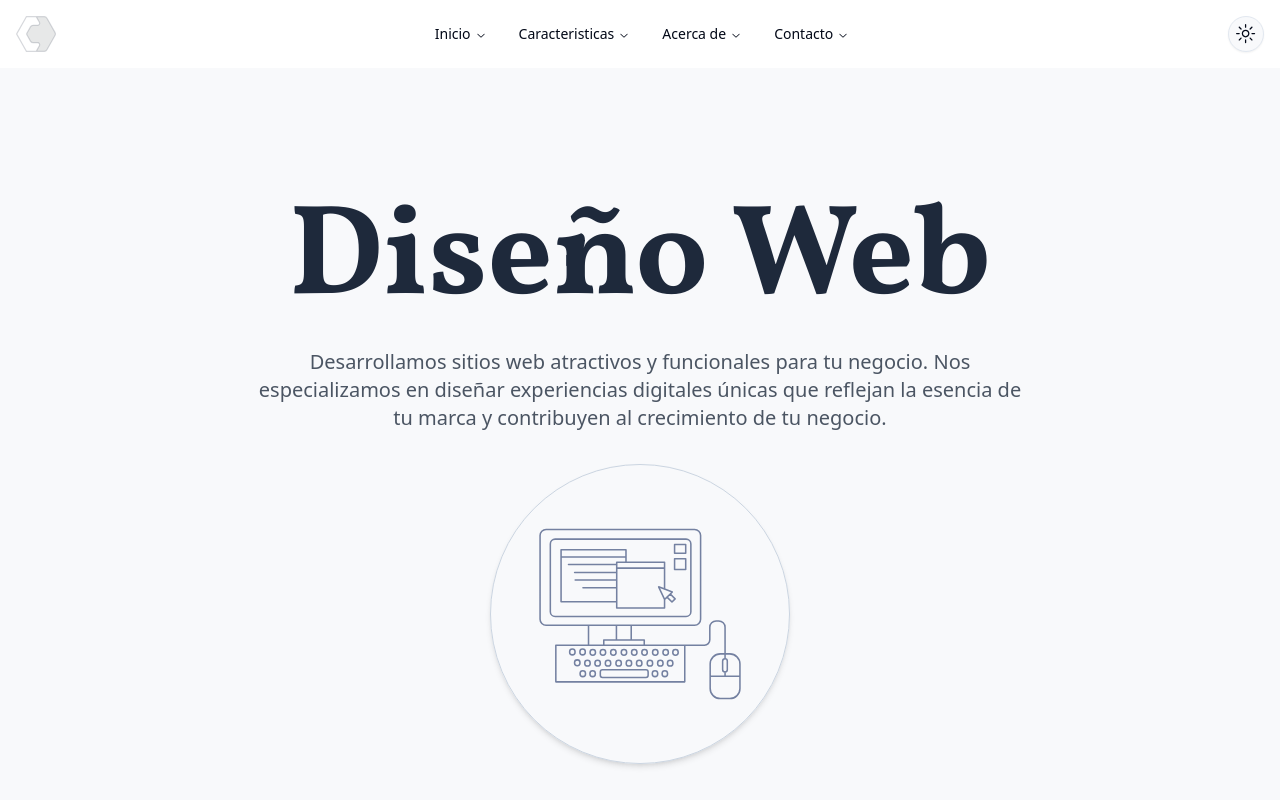
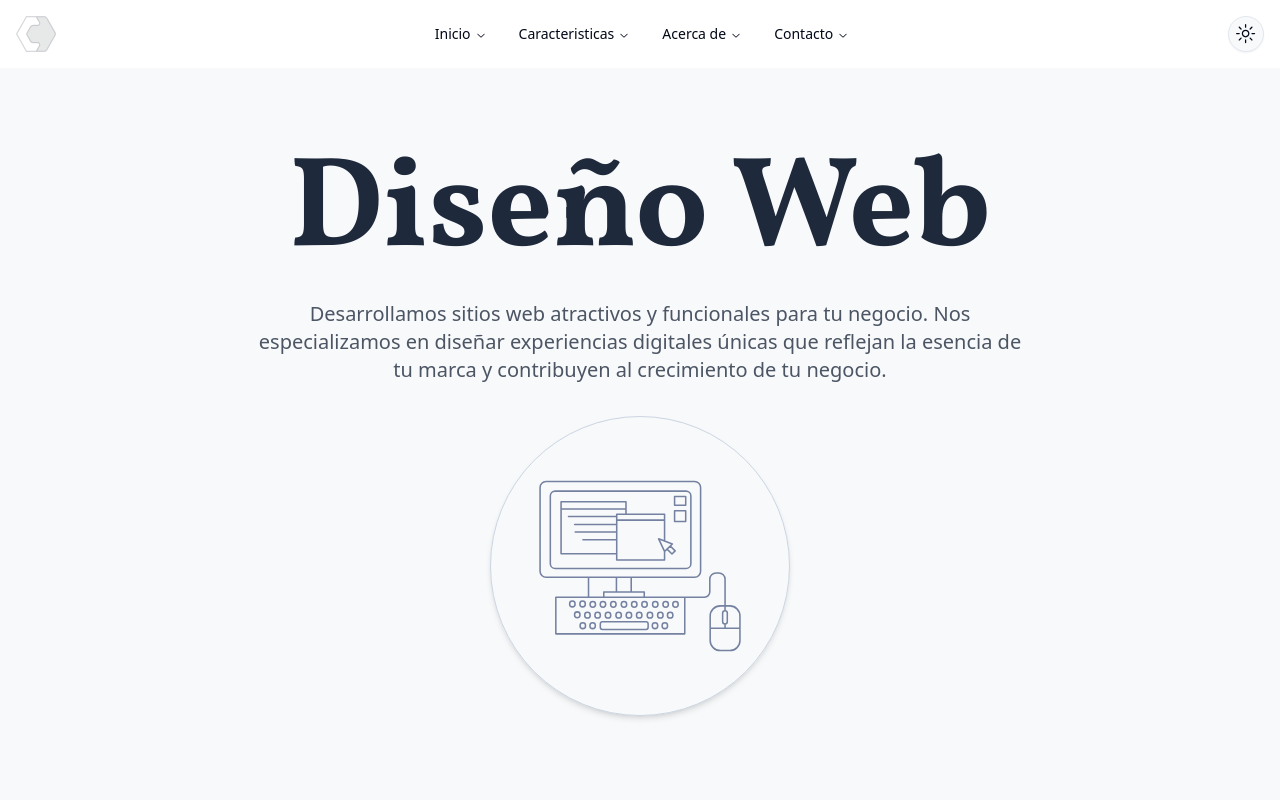
Before and after one commit to GRAMAPHENIA/sitio-oficial-hexagono, a Next.js app: page /diseno-web in a window 1280 px wide. Shown: the top 800 px of the page. Built offline with nearby package versions, Linux system fonts and the light colour scheme.

Commit message:
fixs-padding-features

```diff
--- a/src/app/(routes)/desarrollo-a-medida/page.tsx
+++ b/src/app/(routes)/desarrollo-a-medida/page.tsx
@@ -5,7 +5,7 @@ const page = () => {
   return (
     <>
       <section>
-        <CustomDevelopment />{" "}
+        <CustomDevelopment />
       </section>
     </>
   );
--- a/src/app/(routes)/seo/page.tsx
+++ b/src/app/(routes)/seo/page.tsx
@@ -6,7 +6,7 @@ import { Card, CardContent, CardHeader, CardTitle } from "@/components/ui/card";
 
 const SEO = () => {
   return (
-    <section className="flex flex-col items-center mx-auto text-center py-12">
+    <section className="flex flex-col items-center mx-auto text-center pb-12">
       <div className="mx-auto px-6">
         {/* Hero Section */}
         <div className="mb-12">
--- a/src/components/custom/desarrollo-a-medida/custom-development.tsx
+++ b/src/components/custom/desarrollo-a-medida/custom-development.tsx
@@ -6,7 +6,7 @@ import { Card, CardContent, CardHeader, CardTitle } from "@/components/ui/card";
 
 const CustomDevelopment = () => {
   return (
-    <section className="flex flex-col items-center mx-auto text-center py-12">
+    <section className="flex flex-col items-center mx-auto text-center pb-12">
       <div className="mx-auto px-6">
         {/* Hero Section */}
         <div className="mb-12">
--- a/src/components/custom/design-web/DesignWeb.tsx
+++ b/src/components/custom/design-web/DesignWeb.tsx
@@ -6,7 +6,7 @@ import { Card, CardContent, CardHeader, CardTitle } from "@/components/ui/card";
 
 const DesignWeb = () => {
   return (
-    <section className="flex flex-col items-center mx-auto text-center py-12">
+    <section className="flex flex-col items-center mx-auto text-center pb-12">
       <div className="mx-auto px-6">
         {/* Hero Section */}
         <div className="mb-12">
```
